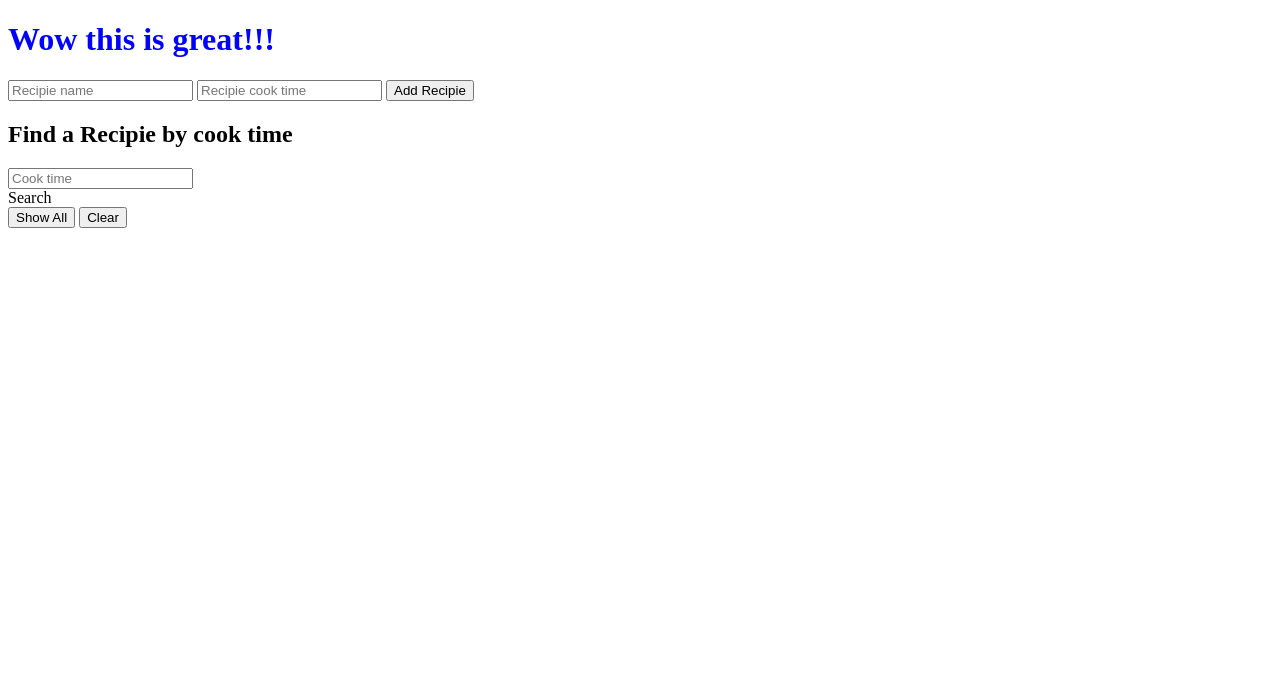
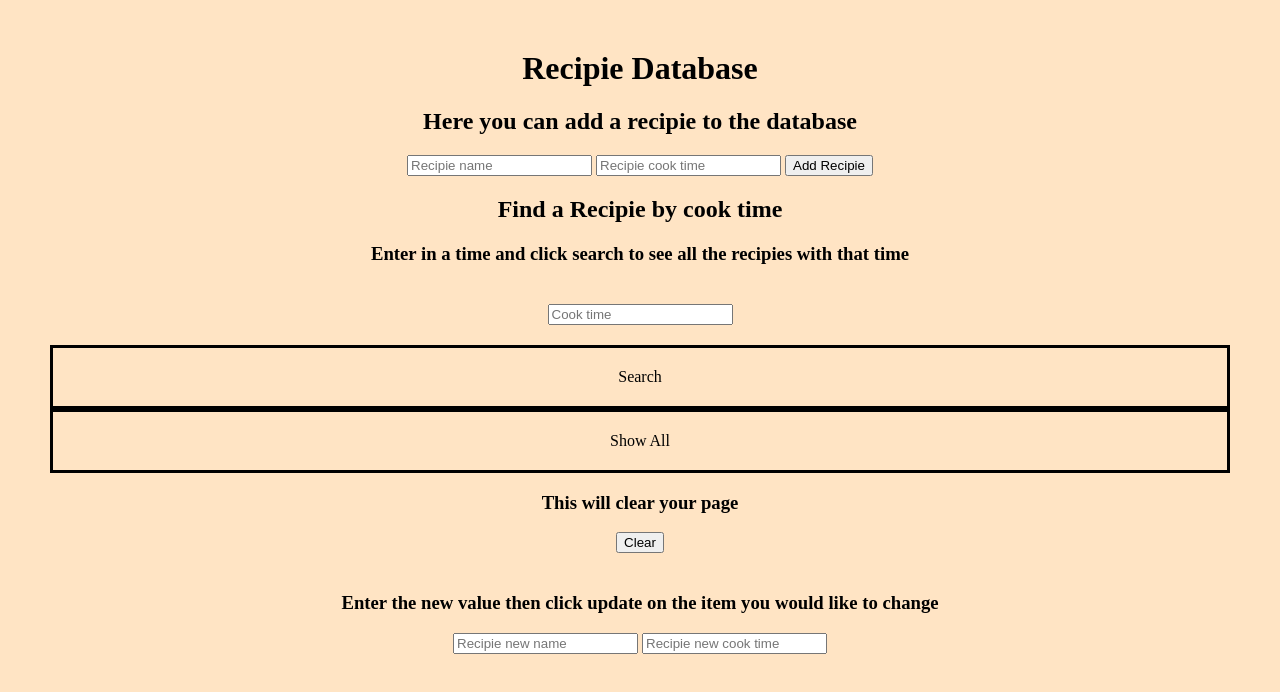
Before and after one commit to BrighamV/Firestore_database, a website: page index.html in a window 1280 px wide. Drawn offline with Linux system fonts and the light colour scheme; no server answers.

Commit message:
added update and minor styles

```diff
--- a/app.js
+++ b/app.js
@@ -1,30 +1,39 @@
+// creating variables for later use
+
 const recipieList = document.querySelector('#recipies');
 const form = document.querySelector('#add-recipies');
 const find = document.querySelector('#find-recipie');
 const search = document.querySelector('#searchButton');
 const clear = document.querySelector('#clear');
-const show = document.querySelector("#everything");
+const show = document.querySelector('#everything');
 
 // create element and render
 
 function renderRecipie(doc){
+    // creating elements that will get inserted into our html
     let li = document.createElement('li');
     let name = document.createElement('span');
     let time = document.createElement('span');
     let min = document.createElement('span');
     let cross =document.createElement('button');
+    let update = document.createElement('button');
 
+    // adding info to our elements by grabbing data from our database
     li.setAttribute('data-id', doc.id);
     name.textContent = doc.data().name;
     time.textContent = doc.data().time;
-    min.textContent = "Minutes";
-    cross.textContent = 'delete';
+    min.textContent = "Minutes ";
+    cross.textContent = ' delete ';
+    update.textContent = " update ";
 
+    // putting everything into a li
     li.appendChild(name);
     li.appendChild(time);
     li.appendChild(min);
     li.appendChild(cross);
+    li.appendChild(update);
 
+    // put everything into our ul
     recipieList.appendChild(li);
 
     //deleting data
@@ -33,23 +42,36 @@ function renderRecipie(doc){
         let id = e.target.parentElement.getAttribute('data-id');
         db.collection('recipes').doc(id).delete();
     })
+
+    // Updating data
+    update.addEventListener('click', (e) => {
+        let n = document.querySelector("#eName").value;
+        let t = document.querySelector("#eTime").value;
+
+        e.stopPropagation();
+        let id = e.target.parentElement.getAttribute('data-id');
+        db.collection('recipes').doc(id).update({                                       // update will change the specified items in the database
+            name: n,
+            time: t
+        })
+    })
 }
 
+// this displays info according to the entered time
 function display() {
     let searchTime = document.querySelector('#times').value;
 
     console.log(searchTime);
-    db.collection('recipes').where("time", "==", searchTime).get().then((snapshot) => {   //get grabs the data from the database
+    db.collection('recipes').where("time", "==", searchTime).get().then((snapshot) => {   //where is used to query the database. takes 3 arguments
     snapshot.docs.forEach(doc => {
     renderRecipie(doc);
         })
     })
 }
 
+// this is for displaying every item in the database
 function display2() {
-    let searchTime = document.querySelector('#times').value;
 
-    console.log(searchTime);
     db.collection('recipes').get().then((snapshot) => {   //get grabs the data from the database
     snapshot.docs.forEach(doc => {
     renderRecipie(doc);
@@ -62,6 +84,7 @@ search.addEventListener('click', display);
 
 show.addEventListener('click', display2);
 
+// clearing out the ul
 clear.addEventListener('click', (e) => {
     document.getElementById('recipies').innerHTML = "";
 })
@@ -77,17 +100,3 @@ form.addEventListener('submit', (e) => {
     form.name.value = "";
     form.time.value = "";
 });
-
-// active listener for data
-// db.collection('recipies').orderBy('name').onSnapshot(snapshot => {
-//     let changes = snapshot.docChanges();
-//     console.log(changes);
-//     changes.forEach(change => {
-//         if(change.type == 'added'){
-//             renderRecipie(change.doc)
-//         } else if (change.type == 'removed') {
-//             let li = recipieList.querySelector('[data-id' + change.doc.id + ']');
-//             recipieList.removeChild(li);
-//         }
-//     });
-// });
--- a/index.html
+++ b/index.html
@@ -10,25 +10,33 @@
   <title>Web Database</title>
 </head>
 <body>
-  <h1>Wow this is great!!!</h1>
+  <h1>Recipie Database</h1>
 
-
+  <h2>Here you can add a recipie to the database</h2>
   <form id="add-recipies">
     <input type="text" name="name" placeholder="Recipie name">
     <input type="number" name="time" placeholder="Recipie cook time">
     <button id="addButton">Add Recipie</button>
   </form>
+
   <h2>Find a Recipie by cook time</h2>
+  <h3>Enter in a time and click search to see all the recipies with that time</h3>
   <form id="find-recipie">
     <input type="number" name="times" id="times" placeholder="Cook time" >
-    <div id="searchButton">Search</div>
-    <button id="everything">Show All</button>
-    <button id="clear">Clear</button>
   </form>
+  <div id="searchButton">Search</div>
+  <div id="everything">Show All</div>
   <ul id="recipies">
 
   </ul>
 
+  <h3>This will clear your page</h3>
+  <button id="clear">Clear</button>
+  <h3>Enter the new value then click update on the item you would like to change</h3>
+  <form id="edit-recipies">
+    <input type="text" id="eName" name="eName" placeholder="Recipie new name">
+    <input type="number" id="eTime" name="eTime" placeholder="Recipie new cook time">
+  </form>
 
 <script>
 var config = {
@@ -48,3 +56,7 @@ db.settings({ timestampsInSnapshots: true, merge: true})
 
 </body>
 </html>
+
+<!-- 9:45 - 10:00 -->
+<!-- 10:40 - 11:23 -->
+<!-- 11:31 -  -->
--- a/styles.css
+++ b/styles.css
@@ -1,11 +1,29 @@
+body{
+    text-align: center;
+    background-color: bisque;
+    margin: 50px;
+}
 h1 {
-    color: blue;
 }
 
 li {
     padding: 20px;
+    list-style-type: none;
 }
 
 span {
     padding-left: 10px;
 }
+
+div {
+    padding: 20px;
+    border-style: solid;
+}
+
+#clear {
+    margin-bottom: 20px;
+}
+
+#times {
+    margin: 20px;
+}
```
